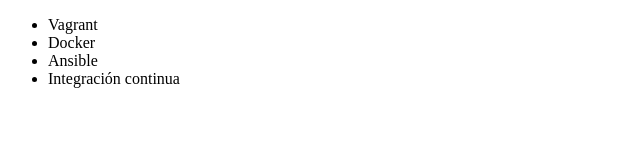
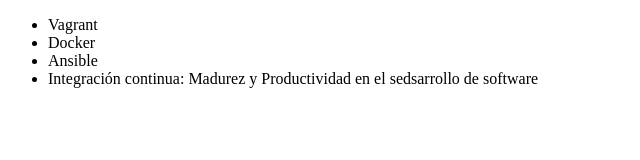
Before and after one commit to Germanmc87/alura-git, a plain HTML site: page index.html in a window 1280 px wide. Shown: the whole page, without its empty margins (0-640 px from the left). Drawn offline with Linux system fonts and the light colour scheme.

Commit message:
Renombrando curso de interaccion continua

```diff
--- a/index.html
+++ b/index.html
@@ -9,7 +9,7 @@
          <li> Vagrant </li>
          <li> Docker </li>
          <li> Ansible </li>
-         <li> Integración continua </li>
+         <li> Integración continua: Madurez y Productividad en el sedsarrollo de software </li>
      </ul>
 </body>
 </html>
```
